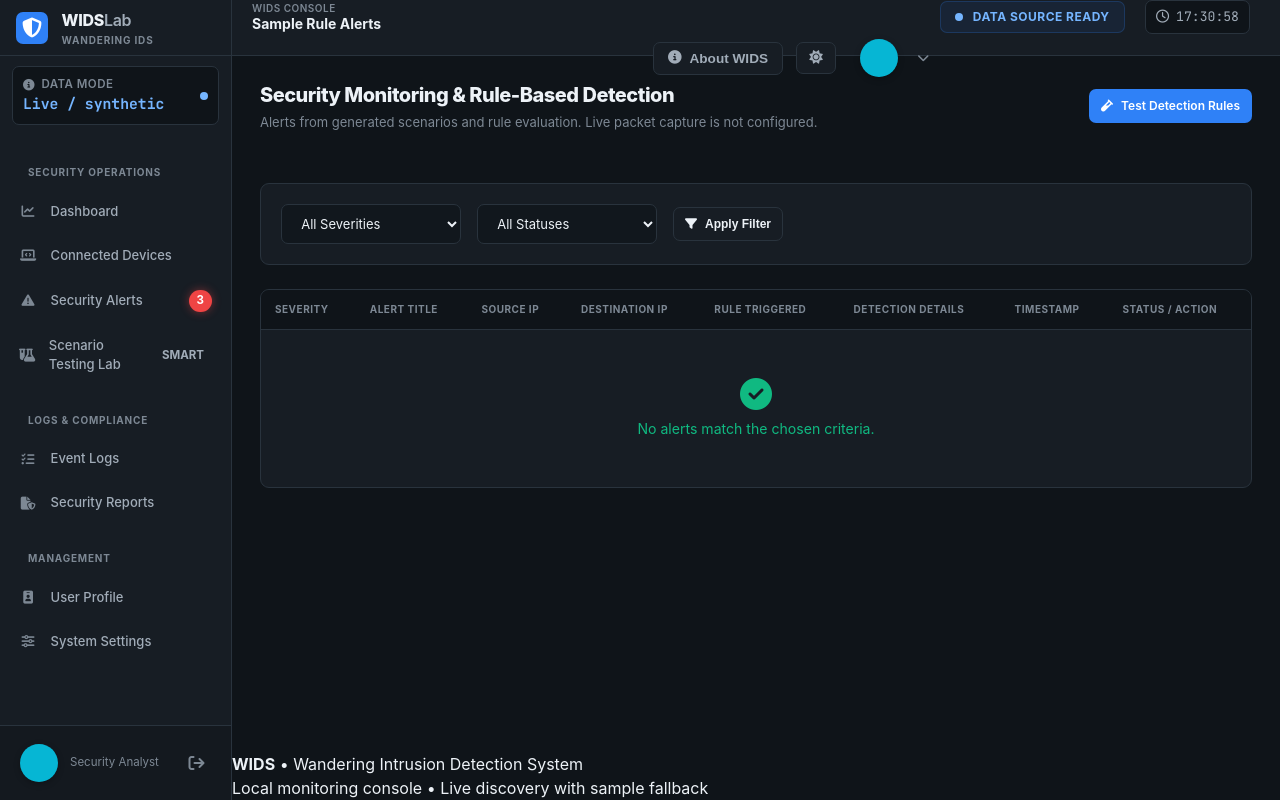
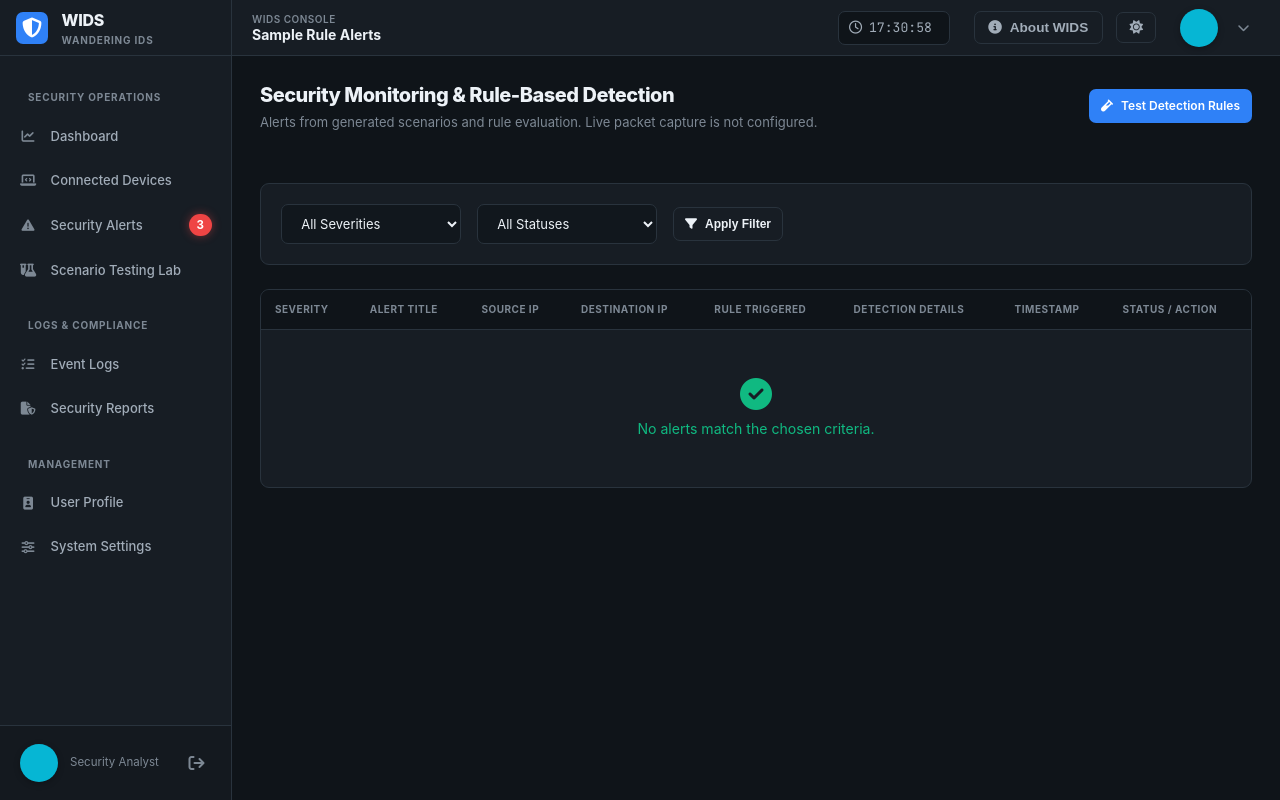
Before and after one commit to acasjoshua/NetGuard, a Django app: template templates/home/alerts.html in a window 1280 px wide. Run offline with Django 4.2, Linux system fonts and the light colour scheme; the template is opened without the code that fills it, so the values that code supplies are empty.

Commit message:
refactor(layout): streamline base shell, logo, and header clock placement
- Remove sidebar Data Mode card, top Data Source status, and app footer
- Remove Lab suffix from WIDS logo and move header clock with timezone beside About WIDS

```diff
--- a/templates/base.html
+++ b/templates/base.html
@@ -28,22 +28,13 @@
                         <i class="fa-solid fa-shield-halved"></i>
                     </div>
                     <div class="brand-text">
-                        <span class="brand-title">WIDS<span>Lab</span></span>
+                        <span class="brand-title">WIDS</span>
                         <span class="brand-tag">Wandering IDS</span>
                     </div>
                 </a>
                 <button class="sidebar-close-btn" id="sidebarCloseBtn" aria-label="Close Sidebar">
                     <i class="fa-solid fa-xmark"></i>
                 </button>
-            </div>
-
-            <!-- Subnet Badge -->
-            <div class="subnet-banner">
-                <div class="subnet-info">
-                    <span class="subnet-label"><i class="fa-solid fa-circle-info"></i> Data Mode</span>
-                    <span class="subnet-value">Live / synthetic</span>
-                </div>
-                <span class="status-dot-pulse" title="Live collection is not configured"></span>
             </div>
 
             <!-- Navigation Links -->
@@ -73,7 +64,6 @@
                         <a href="{% url 'home:scenarios' %}" class="nav-link {% if request.resolver_match.url_name == 'scenarios' %}active{% endif %}">
                             <i class="fa-solid fa-flask-vial"></i>
                             <span>Scenario Testing Lab</span>
-                            <span class="nav-badge test-badge">SMART</span>
                         </a>
                     </li>
                 </ul>
@@ -142,17 +132,12 @@
                     </div>
                 </div>
 
-                <div class="header-center">
-                    <div class="status-indicator-pill" id="headerStatusPill">
-                        <span class="status-pulse-dot"></span>
-                        <span class="status-text">DATA SOURCE READY</span>
+                <div class="header-right">
+                    <div class="live-clock" id="liveClockDisplay">
+                        <i class="fa-regular fa-clock"></i>
+                        <span id="clockTime">--:--:--</span>
+                        <span id="clockZone" class="clock-zone"></span>
                     </div>
-                    <div class="live-clock" id="liveClockDisplay">
-                        <i class="fa-regular fa-clock"></i> <span id="clockTime">--:--:--</span>
-                    </div>
-                </div>
-
-                <div class="header-right">
                     <!-- Project Info Modal Trigger -->
                     <button class="header-action-btn" id="openAboutModalBtn" title="Project Documentation & Objectives">
                         <i class="fa-solid fa-circle-info"></i>
@@ -210,19 +195,10 @@
                 {% block content %}{% endblock %}
             </main>
 
-            <!-- Footer -->
-            <footer class="app-footer">
-                <div class="footer-left">
-                    <strong>WIDS</strong> &bull; Wandering Intrusion Detection System
-                </div>
-                <div class="footer-right">
-                    <span>Local monitoring console &bull; Live discovery with sample fallback</span>
-                </div>
-            </footer>
         </div>
     </div>
 
-    <!-- Project Information Modal (Covers SMART Objectives, Scope, Problem, Limitations) -->
+    <!-- Project Information Modal -->
     <div class="modal-overlay" id="aboutModal">
         <div class="modal-card">
             <div class="modal-header">
```
